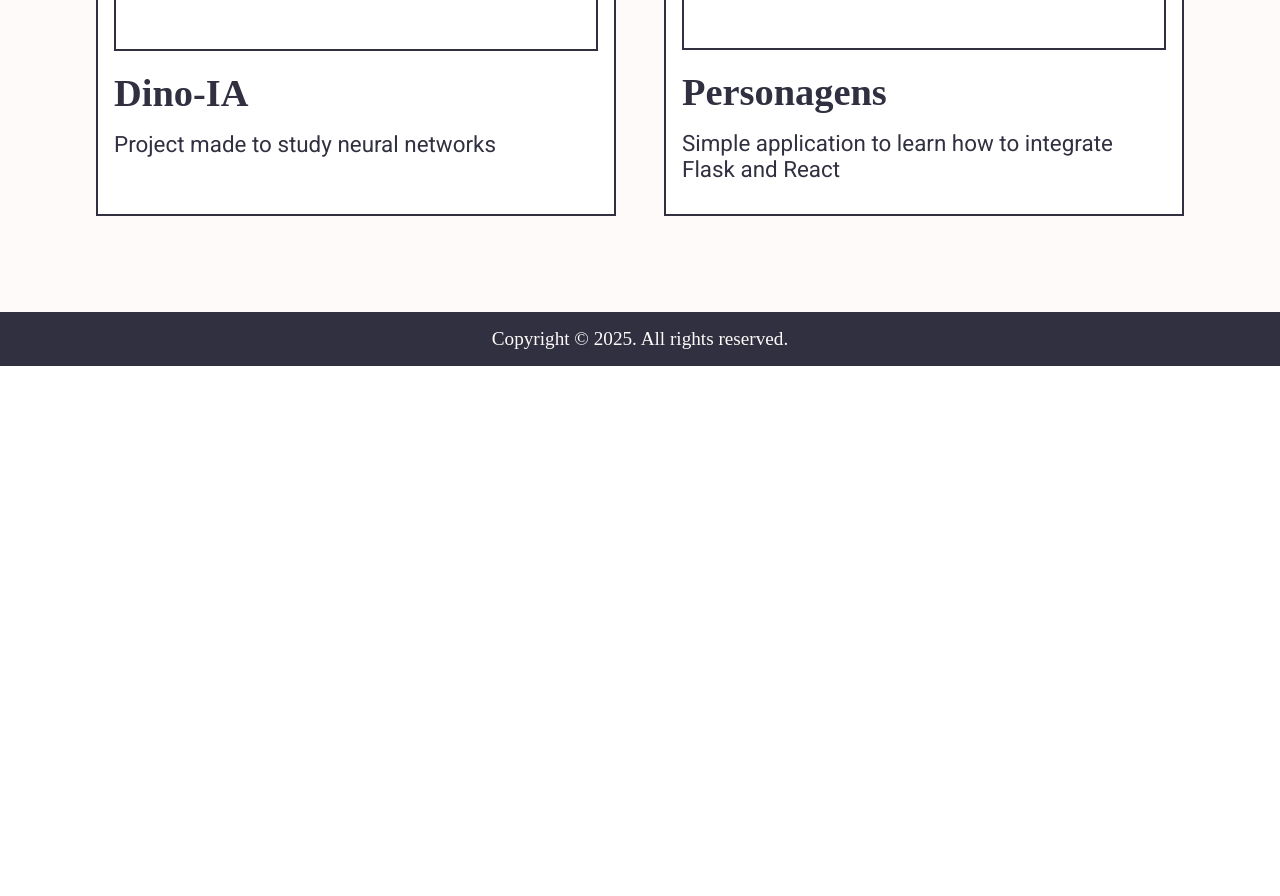
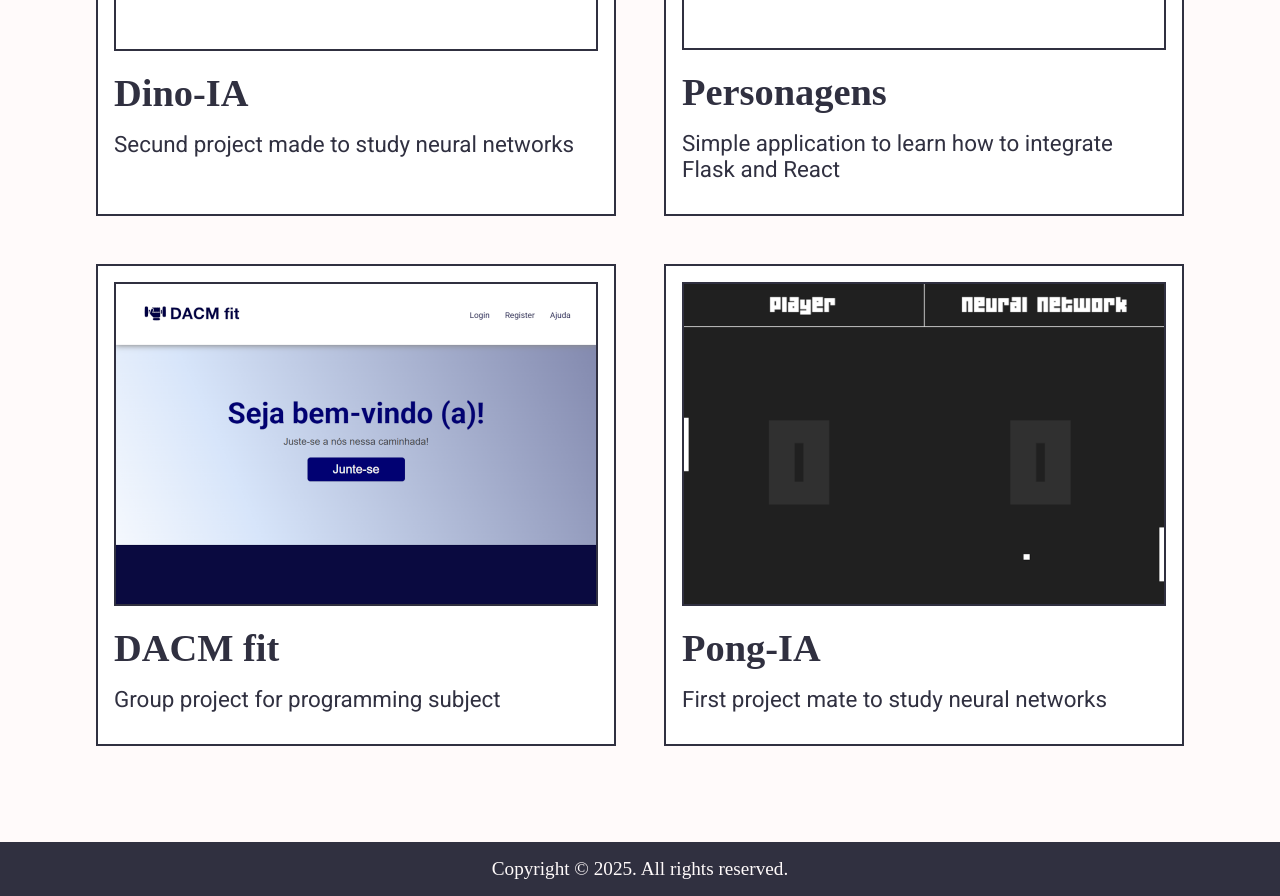
Before and after one commit to Davi-1903/Portfolio-TypeScript, a React (Vite) app: page / in a window 1280 px wide. Shown: the part 2640-3536 px from the top of the page. Before the commit the page ends 3006 px from the top, so only its background shows below. Built offline with nearby package versions, Linux system fonts and the light colour scheme; a web font is replaced by a local one.

Commit message:
Adicionar 2 projetos

```diff
--- a/src/components/Projects/projectsList.ts
+++ b/src/components/Projects/projectsList.ts
@@ -18,7 +18,7 @@ export const projectList: Project[] = [
     {
         id: 3,
         name: 'Dino-IA',
-        description: 'Project made to study neural networks',
+        description: 'Secund project made to study neural networks',
         imageURL: 'src/media/projects/Dino-IA.png',
         projectURL: 'https://github.com/Davi-1903/Dino-IA',
     },
@@ -29,4 +29,18 @@ export const projectList: Project[] = [
         imageURL: 'src/media/projects/Personagens.png',
         projectURL: 'https://github.com/Davi-1903/Personagens',
     },
+    {
+        id: 5,
+        name: 'DACM fit',
+        description: 'Group project for programming subject',
+        imageURL: 'src/media/projects/DACM fit.png',
+        projectURL: 'https://github.com/Davi-1903/DACM-fit'
+    },
+    {
+        id: 6,
+        name: 'Pong-IA',
+        description: 'First project mate to study neural networks',
+        imageURL: 'src/media/projects/Pong-IA.png',
+        projectURL: 'https://github.com/Davi-1903/Pong-IA'
+    },
 ];
```
Also changed, not shown: src/media/projects/DACM fit.png (added), src/media/projects/Pong-IA.png (added).
